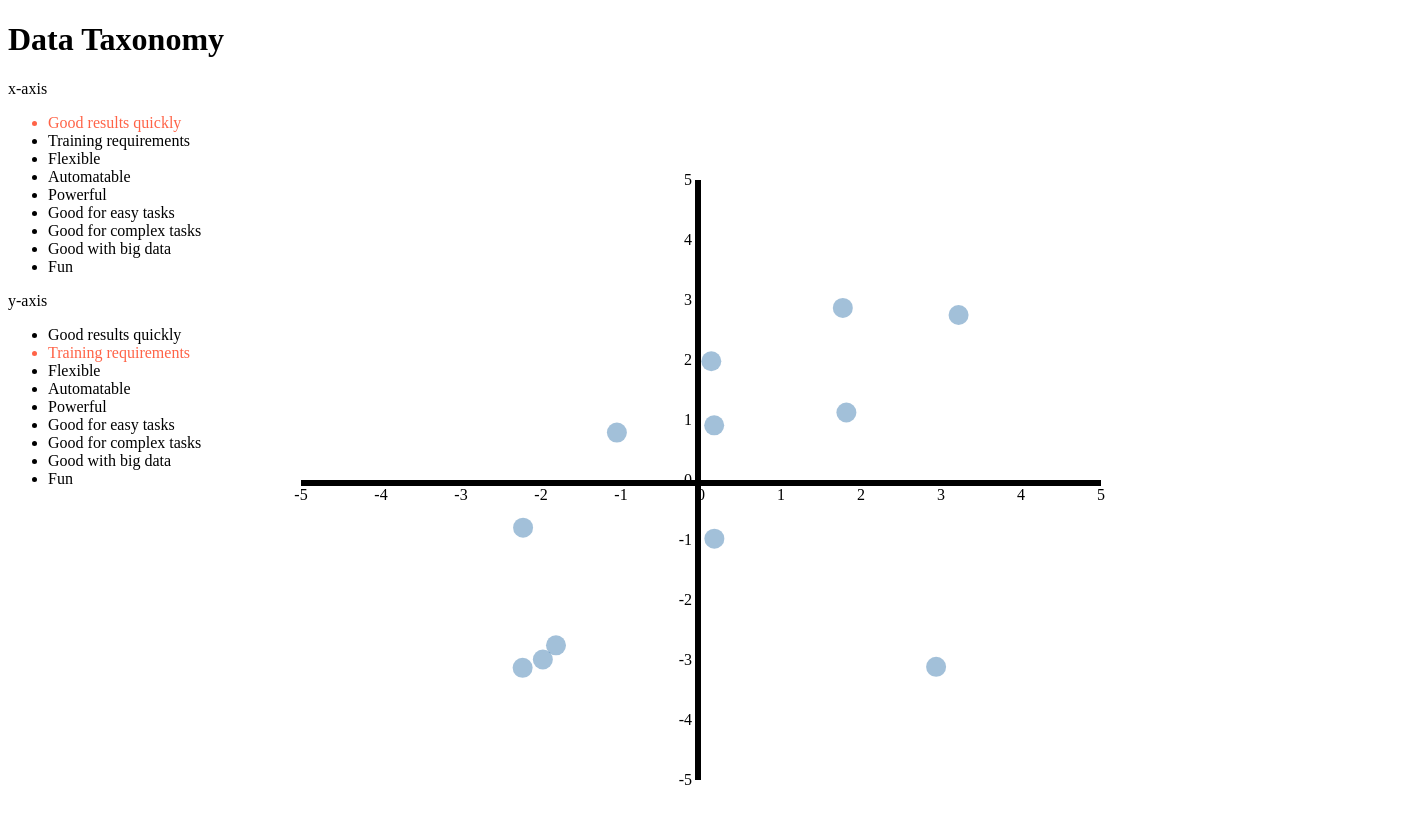
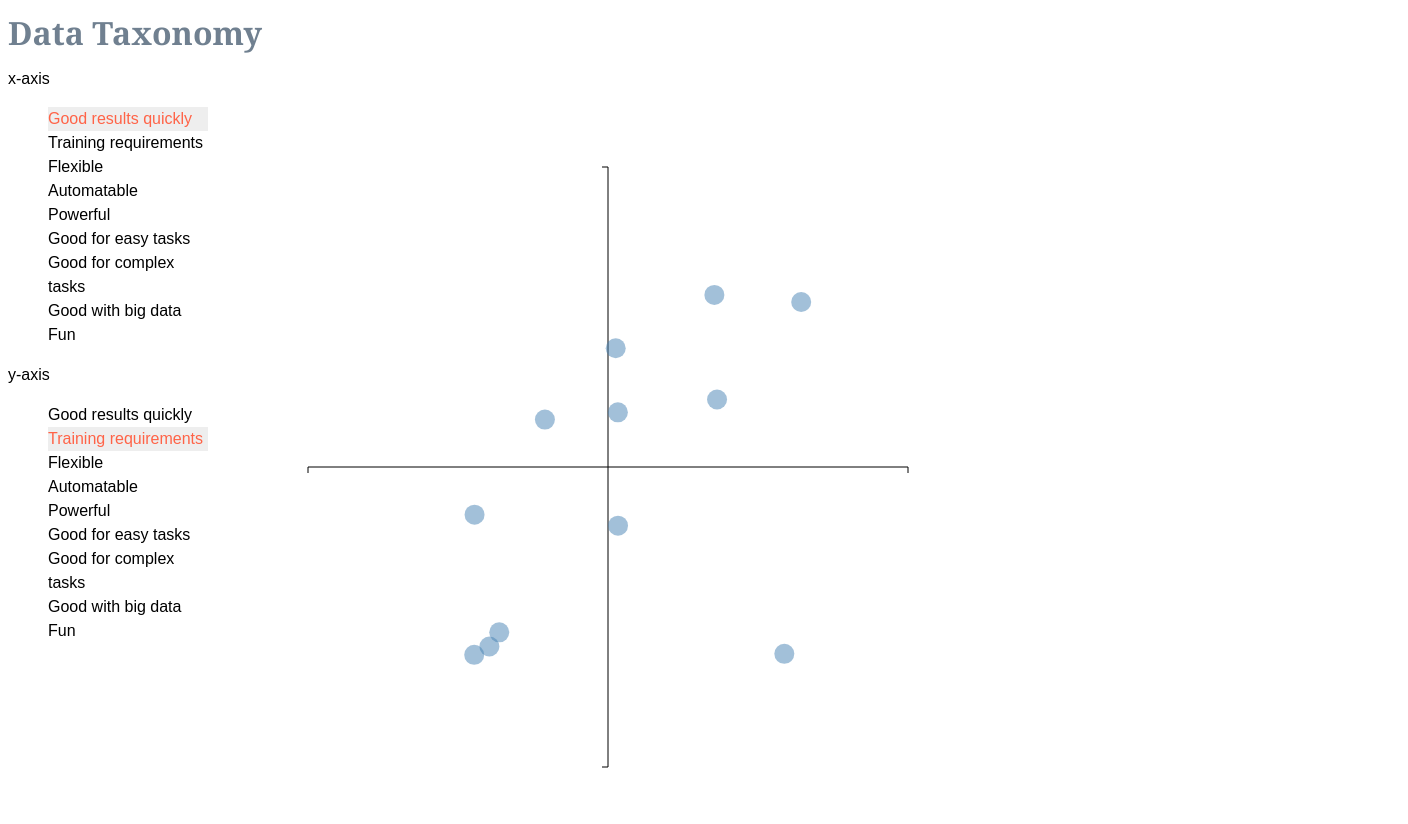
Before and after one commit to dataewan/datatools-taxonomy, a plain HTML site: page index.html in a window 1280 px wide. Shown: the whole page, 1408 px wide, since content can reach past the window. Drawn offline with Linux system fonts and the light colour scheme.

Commit message:
made a start at laying it out and css

```diff
--- /dev/null
+++ b/css/main.css
@@ -0,0 +1,67 @@
+div.top_container{
+	width: 1400px;
+}
+
+div#controls{
+	width: 200px;
+	float: left;
+}
+
+div#taxplot{
+	width: 800px;
+	float: left;
+}
+
+div#additionalinformation{
+	width: 400px;
+	float: left;
+}
+
+
+.axis path,
+.axis line{
+	fill: none;
+	stroke: black;
+	shape-rendering: crisp-edges;
+}
+.axis .tick{
+	display: none;
+}
+
+
+body{
+	font-family: Arial, sans-serif;
+	font-size: 1em;
+	line-height: 1.5em;
+}
+
+
+h1,
+h2,
+h3,
+h4,
+h5,
+h6{
+	font-family: Georgia, serif;
+	color: SlateGray;
+}
+
+
+li.selected{
+	color: tomato;
+	background-color: #eee;
+}
+
+ul.axisselector{
+	list-style-type: none;
+}
+
+
+
+
+
+
+
+div#xinfo{
+	margin-bottom: 2em;
+}
--- a/index.html
+++ b/index.html
@@ -4,28 +4,13 @@
 	<meta charset="UTF-8">
 	<title>Data Taxonomy</title>
 </head>
+<link rel="stylesheet" href="css/main.css">
 
-<style>
+<body>
 
-	li.selected{
-		color: tomato;
-	}
+<div class="top_container">
 
-	div#controls{
-		float: left;
-	}
-
-	div#taxplot{
-		float: left;
-	}
-
-	div#additionalinformation{
-		float: left;
-	}
-</style>
-<body>
-<h1>Data Taxonomy</h1>
-
+	<h1>Data Taxonomy</h1>
 	<div id="controls">
 		<div>
 			<span>
@@ -41,23 +26,24 @@
 		</div>
 	</div>
 	<div id="taxplot">
+	</div>
+	<div id='additionalinformation'>
+		<h2 id="toollabel">
 
-	</div>
 
-	<div id='additionalinformation'>
-		<h1 id="toollabel">
-
-		</h1>
+		</h2>
 
 		<div id="xinfo">
+		<h3 id="xcategorylabel" class="categorylabel"></h3>
 
 		</div>
 
 		<div id="yinfo">
+		<h3 id="ycategorylabel" class="categorylabel"></h3>
 
 		</div>
 	</div>
-
+</div>
 <script src="js/lodash.min.js"></script>
 <script src="js/d3.v3.min.js"></script>
 <script src="js/plotter.js"></script>
--- a/js/plotter.js
+++ b/js/plotter.js
@@ -13,6 +13,9 @@ d3.json("ratings.json", function(data){
 
 	var xselect = d3.select('#xselect');
 	var yselect = d3.select('#yselect');
+
+	var xcategorylabel = d3.select('#xcategorylabel');
+	var ycategorylabel = d3.select('#ycategorylabel');
 
 	// init the selected values of the x and y axis to the first and second items in the lists
 	var xlab = categories[0];
@@ -52,7 +55,7 @@ d3.json("ratings.json", function(data){
 
 	// variables that control the size of the plot
 	var height = 600;
-	var width  = 800;
+	var width  = 600;
 	var padding= 100;
 
 	// this holds the data for the selected point
@@ -146,6 +149,7 @@ d3.json("ratings.json", function(data){
 			.classed("selected", function(d){
 				return d === ylab;
 			});
+		// TODO, want to make the category labels update.
 	};
 
 	function updateChart(){
@@ -163,6 +167,7 @@ d3.json("ratings.json", function(data){
 				// extract the data from the selected point to update the additional information stuff
 				xinfo.text(selectedpoint['Ratings'][xlab]['comment']);
 				yinfo.text(selectedpoint['Ratings'][ylab]['comment']);
+
 			}
 
 		}
```
